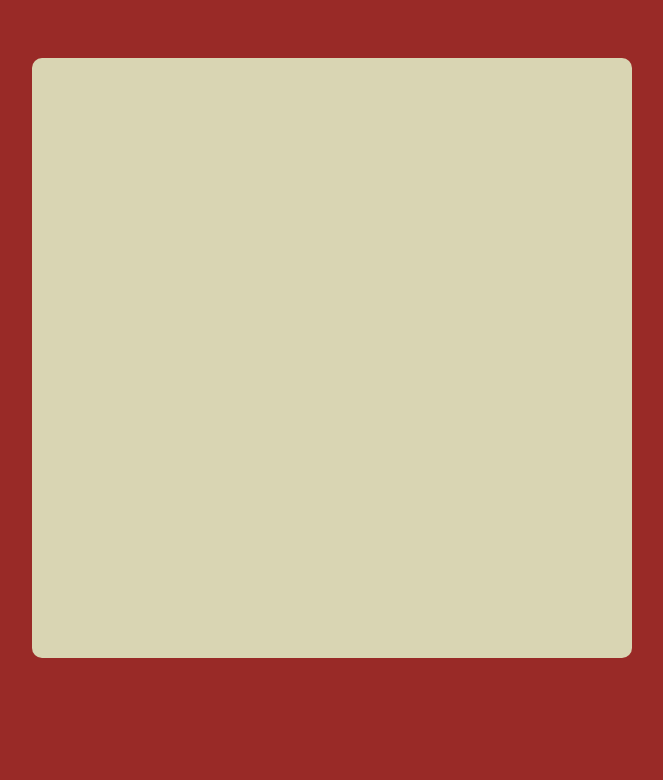
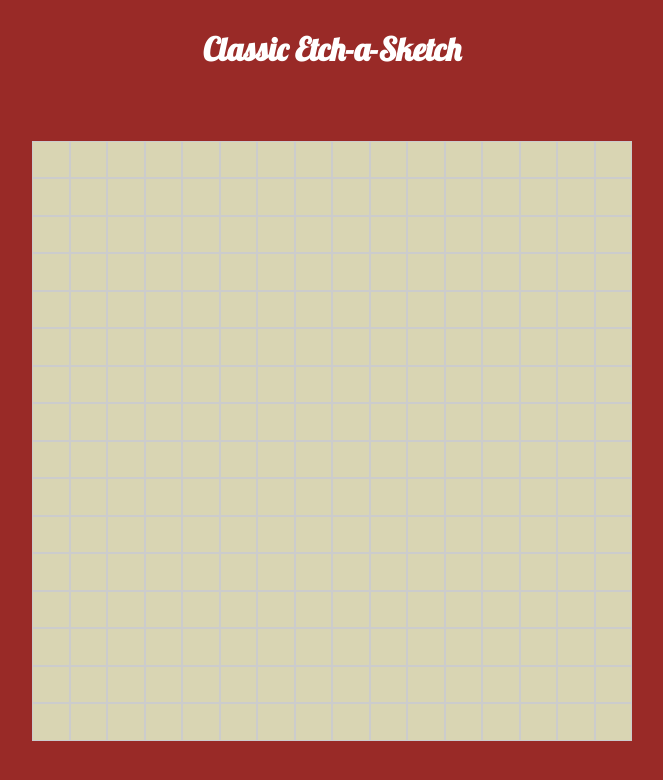
Before and after one commit to recurjohn/etch-a-sketch, a plain HTML site: page index.html in a window 1280 px wide. Shown: the whole page, without its empty margins (308-971 px from the left). Drawn offline with Linux system fonts and the light colour scheme.

Commit message:
Added some styles

```diff
--- a/index.html
+++ b/index.html
@@ -9,6 +9,7 @@
     <link rel="stylesheet" href="/styles.css">
 </head>
 <body>
+    <h1>Classic Etch-a-Sketch</h1>
     <div class="grid"></div>
 </body>
 </html>
--- a/styles.css
+++ b/styles.css
@@ -1,3 +1,6 @@
+@import url('https://fonts.googleapis.com/css?family=Lobster&display=swap');
+
+
 body {
     display: flex;
     justify-content: center;
@@ -16,3 +19,13 @@ body {
     width: 600px;
     background-color: #D9D5B3;
 }
+
+.cell {
+    background-color: #D9D5B3;
+    border: 1px solid #CCC;
+}
+
+h1 {
+    font-family: 'Lobster';
+    color: #FFF;
+}
```
